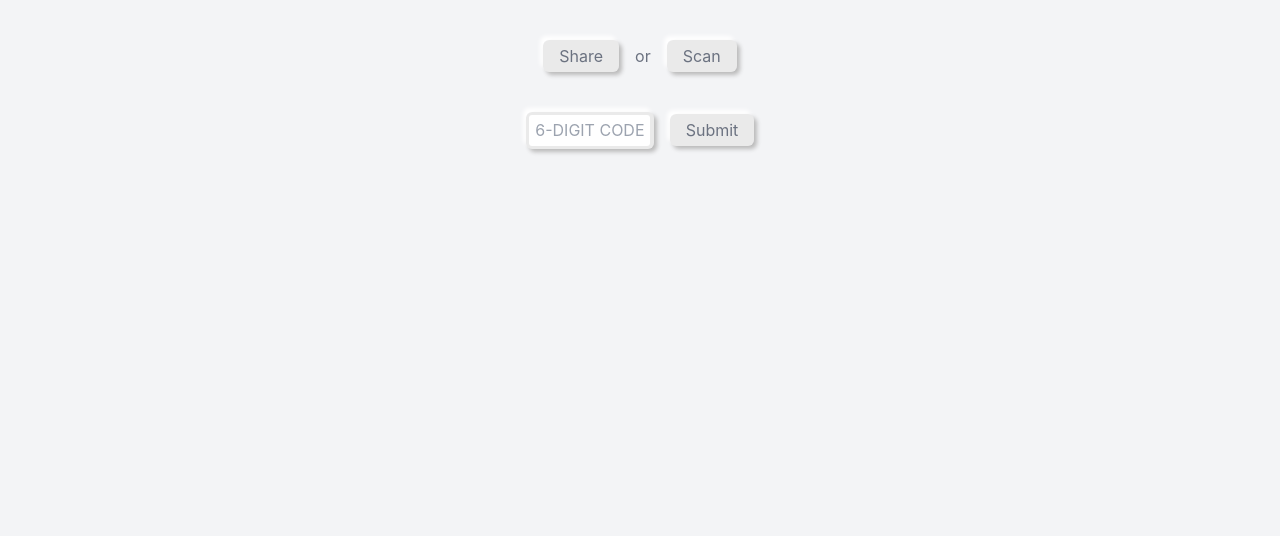
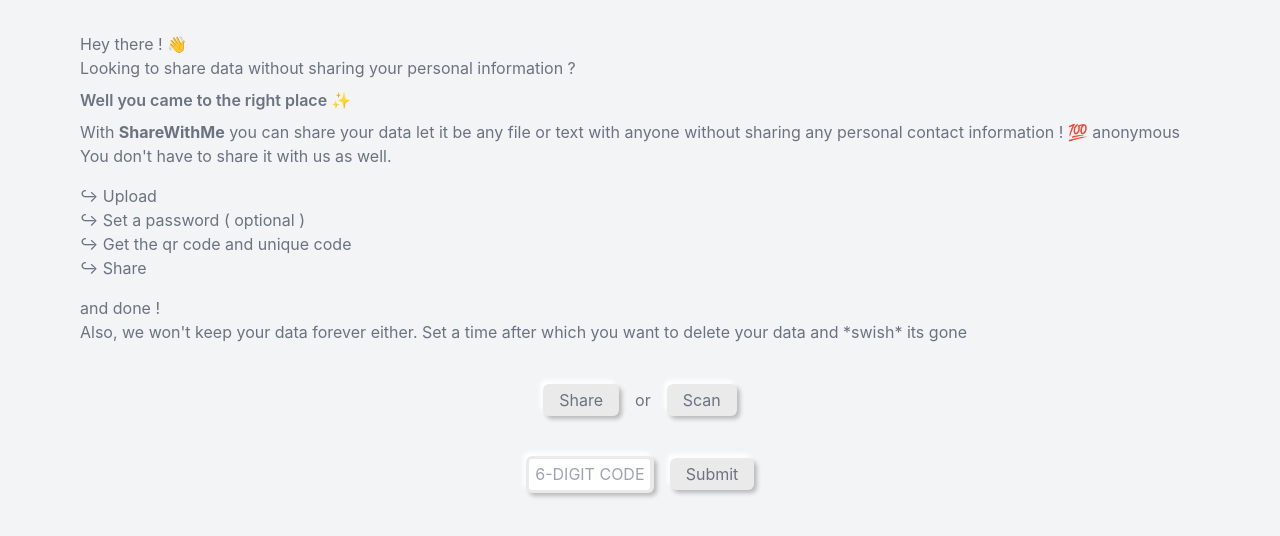
Before and after one commit to Abhikumar98/sendthis.one, a Next.js app: page / in a window 1280 px wide. Shown: the top 536 px of the page. Built offline with nearby package versions, Linux system fonts and the light colour scheme; what @tailwindcss/custom-forms would draw is missing.

Commit message:
fix: index text content

```diff
--- a/pages/index.tsx
+++ b/pages/index.tsx
@@ -29,6 +29,38 @@ const Home = () => {
 
 	return (
 		<div className="w-screen h-screen ">
+			<div className="text m-4 sm:m-6 md:mx-20 md:my-8">
+				<div>Hey there ! 👋 </div>
+				<div>
+					Looking to share data without sharing your personal
+					information ?
+				</div>
+				<div className="font-semibold my-2">
+					{" "}
+					Well you came to the right place ✨
+				</div>
+				<div>
+					With <b>ShareWithMe</b> you can share your data let it be
+					any file or text with anyone without sharing any personal
+					contact information ! 💯 anonymous
+				</div>
+				<div>
+					You don&apos;t have to share it with us as well.
+					<ul className="my-4">
+						<li>↪ Upload</li>
+						<li>↪ Set a password ( optional )</li>
+						<li>↪ Get the qr code and unique code</li>
+						<li>↪ Share </li>
+					</ul>
+					and done !
+				</div>
+				<div>
+					Also, we won't keep your data forever either. Set a time
+					after which you want to delete your data and *swish* its
+					gone
+				</div>
+			</div>
+
 			<div className="flex mt-10 items-center justify-center ">
 				<Link href="/upload">
 					<Button>Share</Button>
```
